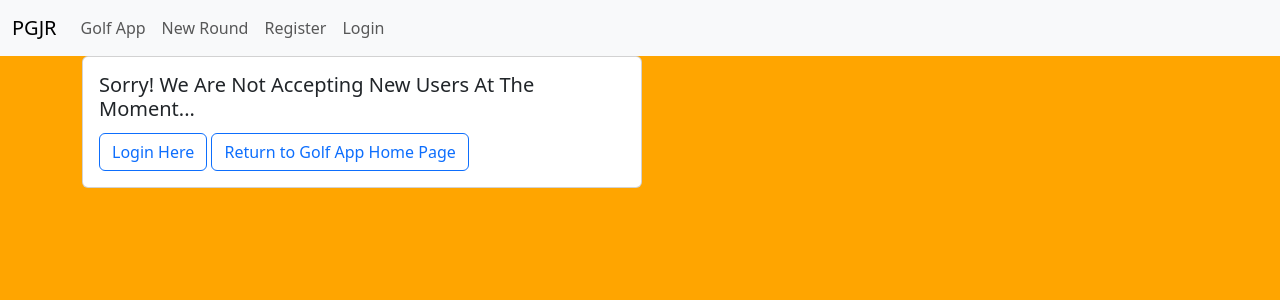
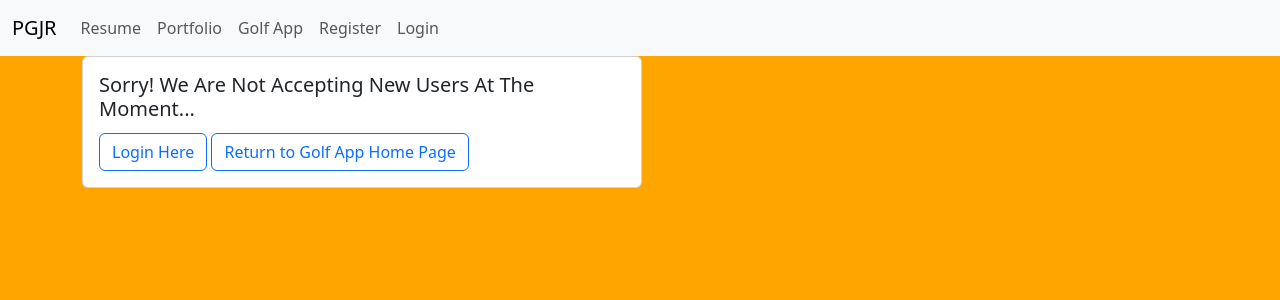
Before and after one commit to philipgjreid/pgjr-site, a Django app: page /members/register_user in a window 1280 px wide. Shown: the top 300 px of the page. Run offline with Django 5.2, Linux system fonts and the light colour scheme; parts of the project's set-up code (start-up, migrations or seed data) failed here and were passed over.

Commit message:
Resume app added to project

```diff
--- a/golfproj2/settings.py
+++ b/golfproj2/settings.py
@@ -30,6 +30,7 @@ INSTALLED_APPS = [
     'mainapp.apps.MainappConfig',
     'roundapp.apps.RoundappConfig',
     'membersapp.apps.MembersappConfig',
+    'resumeapp.apps.ResumeappConfig',
 ]
 
 MIDDLEWARE = [
--- a/golfproj2/urls.py
+++ b/golfproj2/urls.py
@@ -7,4 +7,5 @@ urlpatterns = [
     path('', include('roundapp.urls')),
     path('members/', include('django.contrib.auth.urls')),
     path('members/', include('membersapp.urls')),
+    path('', include('resumeapp.urls')),
 ]
--- a/mainapp/templates/mainapp/navbar.html
+++ b/mainapp/templates/mainapp/navbar.html
@@ -11,12 +11,20 @@
           <a class="nav-link active" aria-current="page" href="#">Home</a>
         </li> -->
 
+<!--         <li class="nav-item">
+          <a class="nav-link" href="{% url 'new-round' %}">New Round</a>
+        </li> -->
+
         <li class="nav-item">
-          <a class="nav-link" href="{% url 'golf-home' %}">Golf App</a>
+          <a class="nav-link" href="{% url 'resume' %}">Resume</a>
         </li>
 
         <li class="nav-item">
-          <a class="nav-link" href="{% url 'new-round' %}">New Round</a>
+          <a class="nav-link" href="{% url 'portfolio' %}">Portfolio</a>
+        </li>
+
+        <li class="nav-item">
+          <a class="nav-link" href="{% url 'golf-home' %}">Golf App</a>
         </li>
 
         {% if user.is_authenticated %}
```
